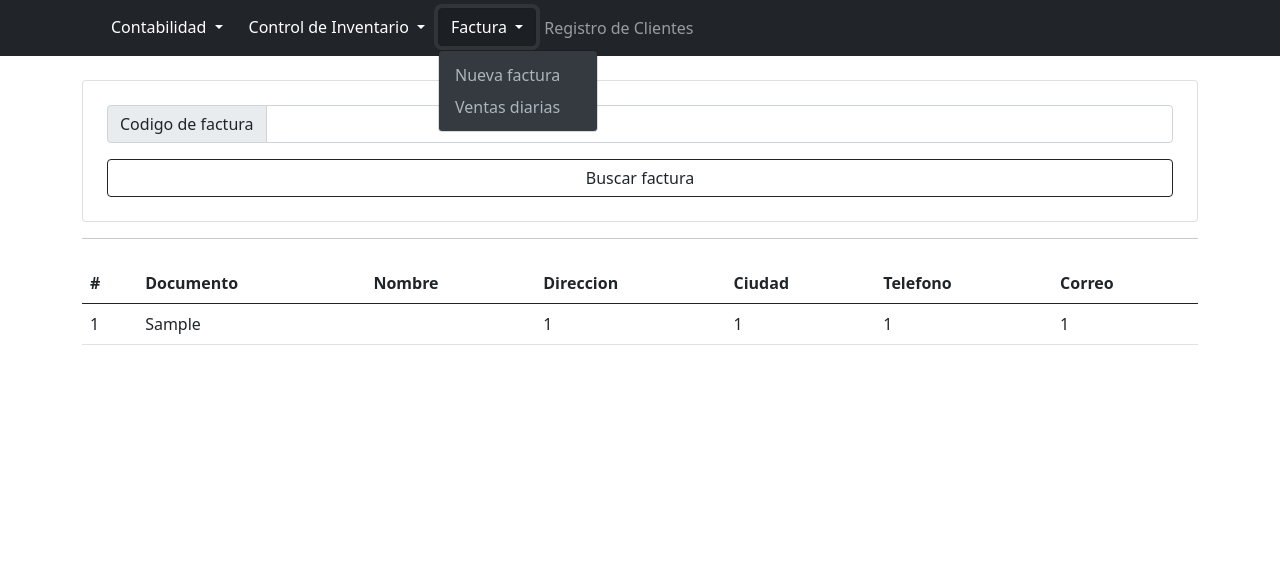
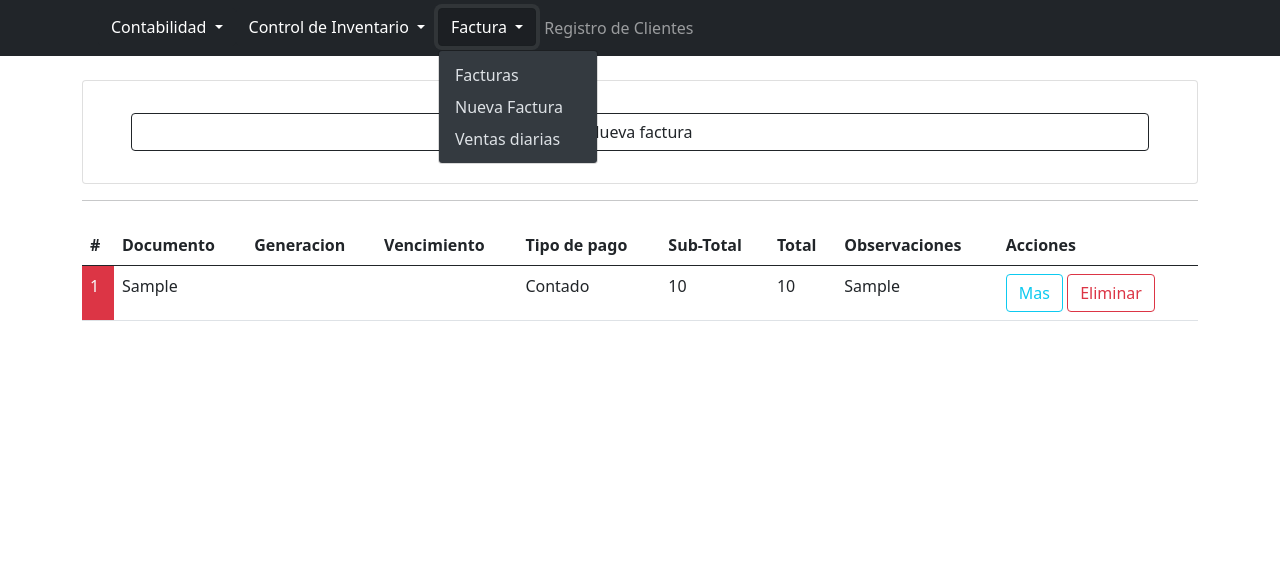
Before and after one commit to KEVAO18/Kontab_V2, a PHP site: page /facturas?APP_NAME=1 in a window 1280 px wide, after a click on "Factura". Shown: the top 585 px of the page. Run offline with PHP 8.4, Linux system fonts and the light colour scheme; tables that the repository leaves empty or names only in its code hold one stand-in row (values such as "Sample post"); data that the repository does not hold is empty.

Commit message:
iniciando la facturacion

```diff
--- a/assets/css/mainStyles.css
+++ b/assets/css/mainStyles.css
@@ -4,3 +4,12 @@
 	bottom: 1rem;
 	right: 2rem;
 }
+
+.logo{
+	width: 10vw;
+	border-radius: 50%;
+}
+
+.display-factura{
+	font-size: 1.5rem;
+}
--- a/controllers/routesController.php
+++ b/controllers/routesController.php
@@ -84,11 +84,6 @@ class routesController{
                 stock();
                 break;
 
-            case "salientes":
-                include_once '../web/productos/'.$ruta[0].'.php';
-                //salientes();
-                break;
-
             case "entradas":
                 include_once '../web/productos/'.$ruta[0].'.php';
                 entradas();
@@ -102,6 +97,11 @@ class routesController{
             case 'facturas':
                 include_once '../web/facturas/'.$ruta[0].'.php';
                 facturas();
+                break;
+
+            case 'factura':
+                include_once '../web/facturas/'.$ruta[0].'.php';
+                factura($ruta[1]);
                 break;
 
             case "e403":
--- a/handlers/facturas/facturas.php
+++ b/handlers/facturas/facturas.php
@@ -43,7 +43,32 @@ class facturas extends sqlController{
         return $this->datos->where('facturas', 'id', $id);
     }
 
-    //facturas.id, facturas.cliente, clientes.nombre, clientes.direccion, clientes.ciudad, clientes.telefono, clientes.correo
+    public function innerJoinF($id){
+        return $this->datos->innerJoinConWhere(
+            "facturas",
+            "
+                facturas.id,
+                facturas.fechaEntrega,
+                facturas.fechaVencimiento,
+                facturas.tipoPago,
+                facturas.subtotal,
+                facturas.total,
+                facturas.observaciones,
+                facturas.estado,
+                facturas.cliente,
+                clientes.nombre,
+                clientes.direccion,
+                clientes.ciudad,
+                clientes.telefono,
+                clientes.correo
+            ",
+            "clientes",
+            "facturas.cliente",
+            "clientes.documento",
+            "facturas.id",
+            $id
+        );
+    }
 
 }
 
--- a/public/index.php
+++ b/public/index.php
@@ -40,7 +40,6 @@ require("../serve.php");
 						</button>
 						<ul class="dropdown-menu dropdown-menu-dark">
 							<li><a class="dropdown-item" href="<?=$_ENV['PAGE_SERVE']?>entradas">Ingresados</a></li>
-							<li><a class="dropdown-item disabled" href="<?=$_ENV['PAGE_SERVE']?>salientes">Salientes</a></li>
 							<li><a class="dropdown-item" href="<?=$_ENV['PAGE_SERVE']?>stock">En stock</a></li>
 						</ul>
 					</li>
@@ -49,8 +48,9 @@ require("../serve.php");
 							Factura
 						</button>
 						<ul class="dropdown-menu dropdown-menu-dark">
-							<li><a class="dropdown-item disabled" href="<?=$_ENV['PAGE_SERVE']?>factura">Nueva factura</a></li>
-							<li><a class="dropdown-item disabled" href="<?=$_ENV['PAGE_SERVE']?>ventas">Ventas diarias</a></li>
+							<li><a class="dropdown-item" href="<?=$_ENV['PAGE_SERVE']?>facturas">Facturas</a></li>
+							<li><a class="dropdown-item" href="<?=$_ENV['PAGE_SERVE']?>insertar/factura">Nueva Factura</a></li>
+							<li><a class="dropdown-item" href="<?=$_ENV['PAGE_SERVE']?>ventas">Ventas diarias</a></li>
 						</ul>
 					</li>
 					<li class="nav-item ">
--- a/web/facturas/facturas.php
+++ b/web/facturas/facturas.php
@@ -15,20 +15,10 @@ function facturas(){
     ?>
 
     <section>
-        <article class="card p-4" id="insert-form">
-            <form action="" method="post">
-                <div class="row">
-                    <div class="col-md-12">
-                        <div class="input-group mb-3">
-                            <span class="input-group-text" id="codigoLabel">Codigo de factura</span>
-                            <input type="text" class="form-control" maxlength="6" id="codigo" aria-describedby="codigoLabel" name="codigo">
-                        </div>
-                    </div>
-                </div>
-                <div class="d-grid gap-4">
-                    <button type="submit" class="btn btn-outline-dark">Buscar factura</button>
-                </div>
-            </form>
+        <article class="card p-4">
+            <div class="d-grid gap-4 py-2 px-4">
+                <a href="<?=$_ENV['PAGE_SERVE']?>insertar/factura" class="btn btn-outline-dark">Nueva factura</a>
+            </div>
         </article>
         <hr>
         <article class="py-2" id="total-table">
@@ -37,25 +27,34 @@ function facturas(){
                     <tr>
                         <th scope="id">#</th>
                         <th scope="documento">Documento</th>
-                        <th scope="nombre">Nombre</th>
-                        <th scope="direccion">Direccion</th>
-                        <th scope="ciudad">Ciudad</th>
-                        <th scope="telefono">Telefono</th>
-                        <th scope="correo">Correo</th>
+                        <th scope="generacion">Generacion</th>
+                        <th scope="vencimiento">Vencimiento</th>
+                        <th scope="tipo">Tipo de pago</th>
+                        <th scope="subtotal">Sub-Total</th>
+                        <th scope="total">Total</th>
+                        <th scope="observaciones">Observaciones</th>
+                        <th scope="acciones">Acciones</th>
                     </tr>
                 </thead>
                 <tbody>
                     <?php
                         foreach ($datos as $d) {
-                            ?>
+                            $color = ($d['estado'] == 1) ? "bg-success" : "bg-danger" ;
+                            $tipoPago = ($d['tipoPago'] == 0) ? "Contado" : "Credito" ;
+                    ?>
                     <tr>
-                        <td><?=$d['id']?></td>
+                        <td class="<?=$color?> text-light"><?=$d['id']?></td>
                         <td><?=$d['cliente']?></td>
-                        <td></td>
-                        <td>1</td>
-                        <td>1</td>
-                        <td>1</td>
-                        <td>1</td>
+                        <td><?=$d['fechaEntrega']?></td>
+                        <td><?=$d['fechaVencimiento']?></td>
+                        <td><?=$tipoPago?></td>
+                        <td><?=$d['subtotal']?></td>
+                        <td><?=$d['total']?></td>
+                        <td><?=$d['observaciones']?></td>
+                        <td>
+                            <a href="<?=$_ENV['PAGE_SERVE']?>factura/<?=$d['id']?>" class="btn btn-outline-info">Mas</a>
+                            <a href="<?=$_ENV['PAGE_SERVE']?>handlers/facturas/eliminar.php?id=<?=$d['id']?>" class="btn btn-outline-danger">Eliminar</a>
+                        </td>
                     </tr>
                             <?php
                         }
```
Also changed, not shown: controllers/conexionController.php (+7 -0 lines), handlers/facturas/eliminar.php (added, +17 -0 lines), web/facturas/factura.php (added, +90 -0 lines), web/main/menu.php (+5 -2 lines), assets/img/logo.png (added), 1 other file.
